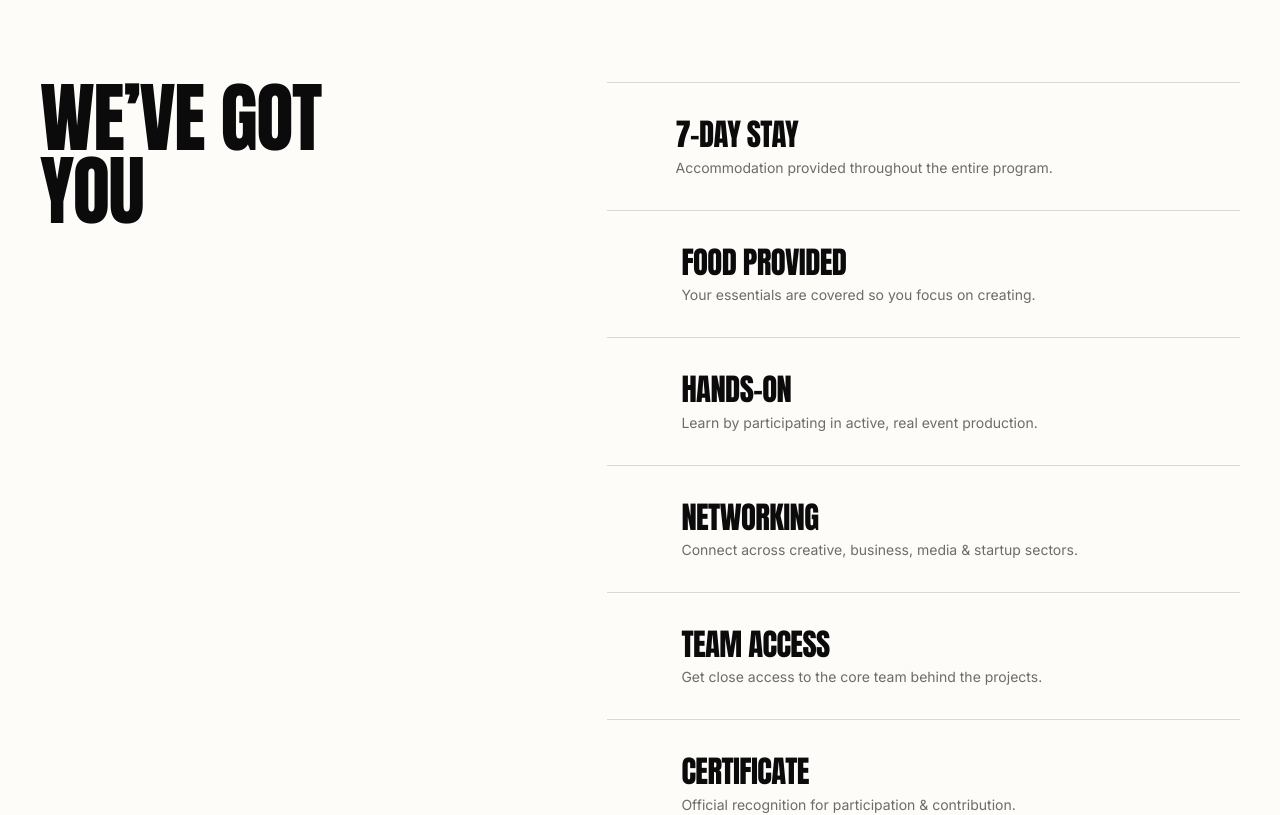
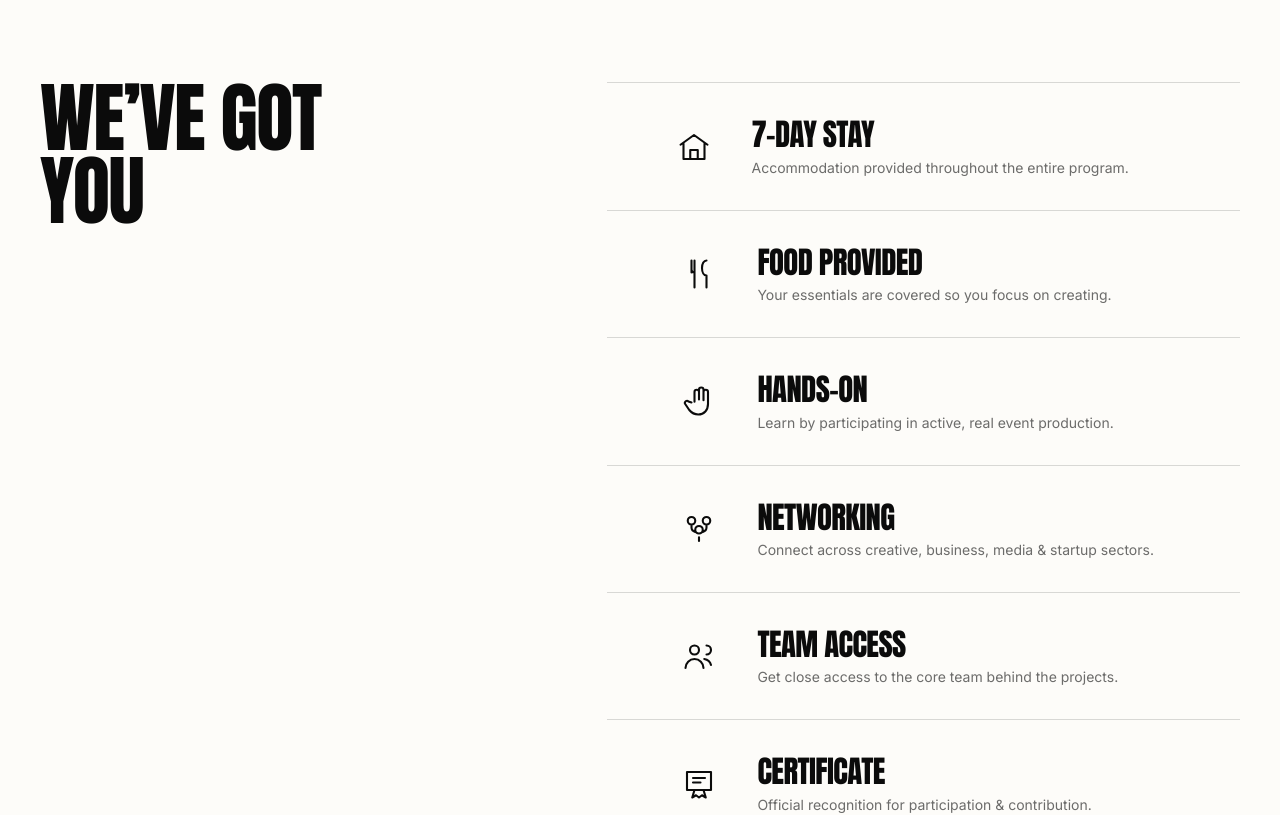
Before and after one commit to AlenKurian/thecrew, a Next.js app: page / in a window 1280 px wide. Shown: the part 4700-5515 px from the top of the page. Built offline with nearby package versions, Linux system fonts and the light colour scheme.

Commit message:
websiteup

```diff
--- /dev/null
+++ b/components/BenefitIcon.tsx
@@ -0,0 +1,43 @@
+import type { ReactElement, SVGProps } from "react";
+
+const paths: Record<string, ReactElement> = {
+  stay: (
+    <path d="M3 10.5 12 4l9 6.5M5 9.5V20h14V9.5M9.5 20v-6h5v6" />
+  ),
+  food: (
+    <path d="M7 3v6a2 2 0 0 0 2 2v10M7 3v8M9 3v8M17 3c-1.7 0-3 2-3 5s1.3 5 3 5v8" />
+  ),
+  "hands-on": (
+    <path d="M9 12.5V6a1.5 1.5 0 0 1 3 0v5M12 11V4.5a1.5 1.5 0 0 1 3 0V11M15 11.5V6a1.5 1.5 0 0 1 3 0v8c0 4-2.5 7-6.5 7-3 0-4.5-1.2-6-3l-2.7-4a1.4 1.4 0 0 1 2.2-1.7L7 13" />
+  ),
+  networking: (
+    <path d="M7 9a2.5 2.5 0 1 0 0-5 2.5 2.5 0 0 0 0 5ZM17 9a2.5 2.5 0 1 0 0-5 2.5 2.5 0 0 0 0 5ZM12 15a2.5 2.5 0 1 0 0-5 2.5 2.5 0 0 0 0 5ZM7 9v2c0 1.5 1 2.5 2.5 3M17 9v2c0 1.5-1 2.5-2.5 3M12 17.5V20" />
+  ),
+  "team-access": (
+    <path d="M9 11a3 3 0 1 0 0-6 3 3 0 0 0 0 6ZM3 20c0-3.3 2.7-6 6-6s6 2.7 6 6M17 11c1.7 0 3-1.3 3-3s-1.3-3-3-3M15.5 14c2.3.4 4 1.9 4.5 4" />
+  ),
+  certificate: (
+    <path d="M4 4h16v12H4zM9 16l-1.5 5 2.5-1.5L12 21l2-1.5 2.5 1.5L15 16M8 8h8M8 11h5" />
+  ),
+};
+
+export default function BenefitIcon({
+  name,
+  ...props
+}: { name: string } & SVGProps<SVGSVGElement>) {
+  const path = paths[name];
+  if (!path) return null;
+  return (
+    <svg
+      viewBox="0 0 24 24"
+      fill="none"
+      stroke="currentColor"
+      strokeWidth={1.4}
+      strokeLinecap="round"
+      strokeLinejoin="round"
+      {...props}
+    >
+      {path}
+    </svg>
+  );
+}
--- a/components/Benefits.tsx
+++ b/components/Benefits.tsx
@@ -3,6 +3,7 @@
 import { useEffect, useRef } from "react";
 import { gsap, ScrollTrigger } from "@/lib/gsapSetup";
 import { included } from "@/lib/utils";
+import BenefitIcon from "./BenefitIcon";
 
 export default function Benefits() {
   const sectionRef = useRef<HTMLDivElement>(null);
@@ -60,6 +61,10 @@ export default function Benefits() {
               <span className="font-display text-xl text-paper xs:text-2xl sm:text-4xl">
                 {item.number}
               </span>
+              <BenefitIcon
+                name={item.icon}
+                className="h-6 w-6 shrink-0 text-ink xs:h-7 xs:w-7 sm:h-9 sm:w-9"
+              />
               <div className="flex flex-col gap-1">
                 <span className="font-display text-[5.5vw] uppercase leading-tight xs:text-[5.5vw] sm:text-[2.4vw]">
                   {item.title}
--- a/lib/utils.ts
+++ b/lib/utils.ts
@@ -59,33 +59,39 @@ export const included = [
     number: "01",
     title: "7-Day Stay",
     description: "Accommodation provided throughout the entire program.",
+    icon: "stay",
   },
   {
     number: "02",
     title: "Food Provided",
     description: "Your essentials are covered so you focus on creating.",
+    icon: "food",
   },
   {
     number: "03",
     title: "Hands-On",
     description: "Learn by participating in active, real event production.",
+    icon: "hands-on",
   },
   {
     number: "04",
     title: "Networking",
     description: "Connect across creative, business, media & startup sectors.",
+    icon: "networking",
   },
   {
     number: "05",
     title: "Team Access",
     description: "Get close access to the core team behind the projects.",
+    icon: "team-access",
   },
   {
     number: "06",
     title: "Certificate",
     description: "Official recognition for participation & contribution.",
+    icon: "certificate",
   },
-];
+] as const;
 
 export const whoItsForDetails = [
   { label: "Students", description: "Ready to step beyond the classroom." },
```
